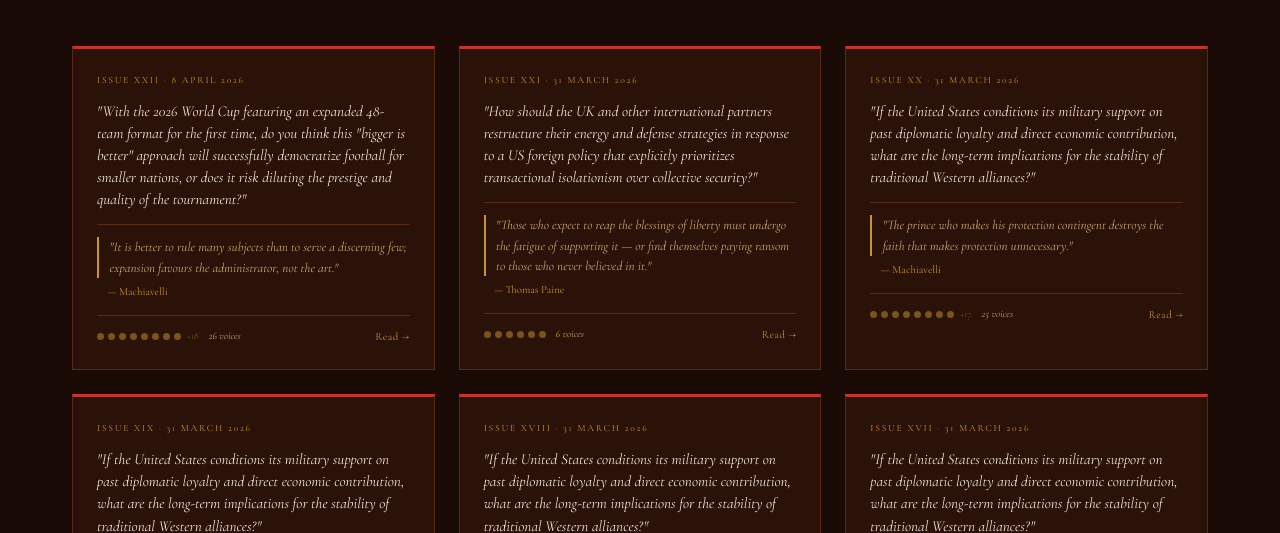
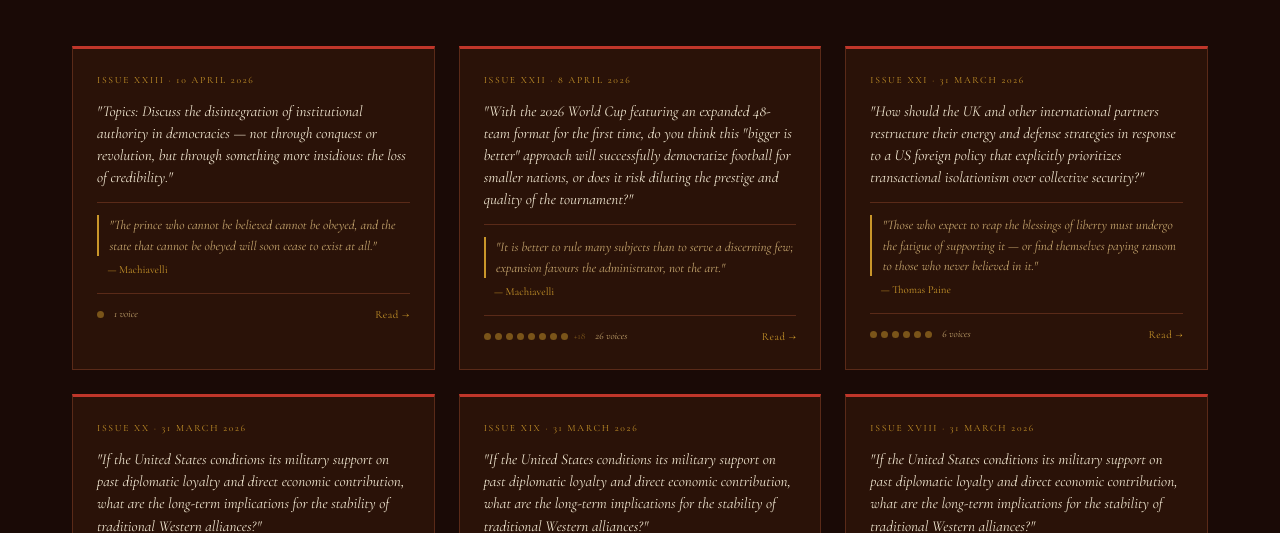
Before and after one commit to petesherratt-collab/the-salon, a plain HTML site: page salon-index.html in a window 1280 px wide. Shown: the part 267-800 px from the top of the page. Drawn offline with nearby package versions, Linux system fonts and the light colour scheme.

```diff
--- a/salon-index.html
+++ b/salon-index.html
@@ -191,6 +191,19 @@
     <a href="voices.html">The Voices</a>
   </nav>
   <main>
+    <a class="idx-card" href="judgements/salon-2026-04-10-1833.html">
+      <div class="idx-issue">Issue XXIII · 10 April 2026</div>
+      <div class="idx-questions"><p class="idx-question">Topics: Discuss the disintegration of institutional authority in democracies — not through conquest or revolution, but through something more insidious: the loss of credibility.</p></div>
+
+      <div class="idx-maxim-block">
+        <div class="idx-maxim">"The prince who cannot be believed cannot be obeyed, and the state that cannot be obeyed will soon cease to exist at all."</div>
+        <div class="idx-attr">— Machiavelli</div>
+      </div>
+      <div class="idx-footer">
+        <div class="idx-dots"><span class="idx-dot"></span><span class="idx-voice-count">1 voice</span></div>
+        <span class="idx-read">Read →</span>
+      </div>
+    </a>
     <a class="idx-card" href="judgements/salon-2026-04-08-1906.html">
       <div class="idx-issue">Issue XXII · 8 April 2026</div>
       <div class="idx-questions"><p class="idx-question">With the 2026 World Cup featuring an expanded 48-team format for the first time, do you think this "bigger is better" approach will successfully democratize football for smaller nations, or does it risk diluting the prestige and quality of the tournament?</p></div>
@@ -441,7 +454,7 @@
         <span class="idx-read">Read →</span>
       </div>
     </a></main>
-  <footer>The Salon · 22 issues in the archive</footer>
+  <footer>The Salon · 23 issues in the archive</footer>
   <script>
     const themeBtns = document.querySelectorAll('.theme-btn');
     themeBtns.forEach(btn => {
```
